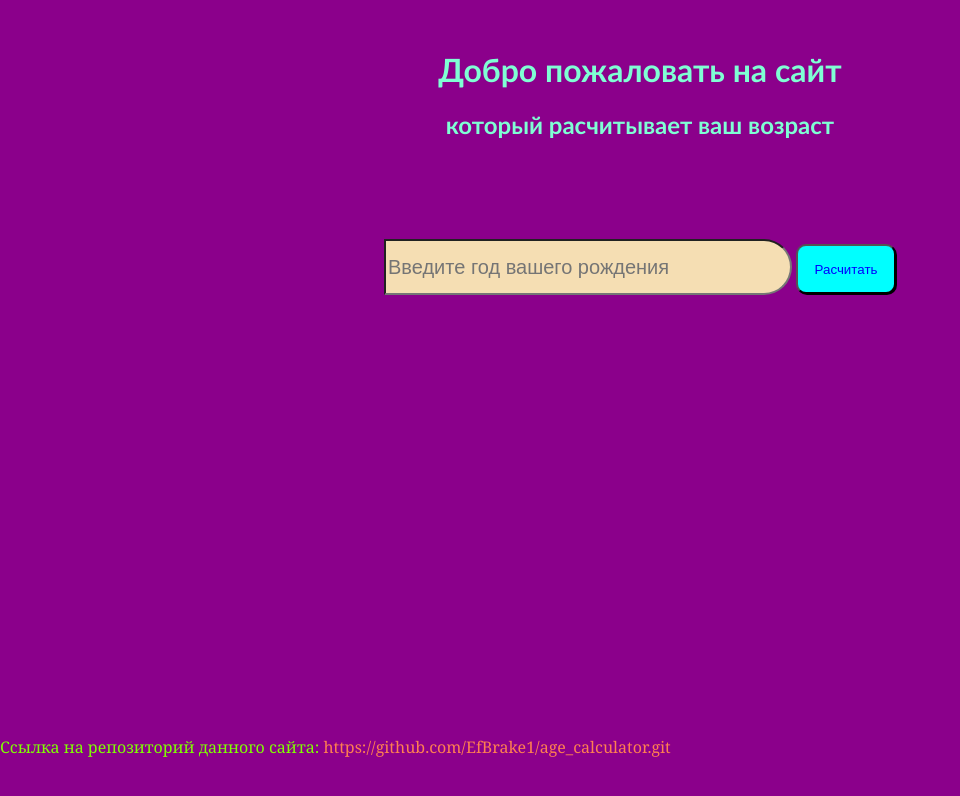
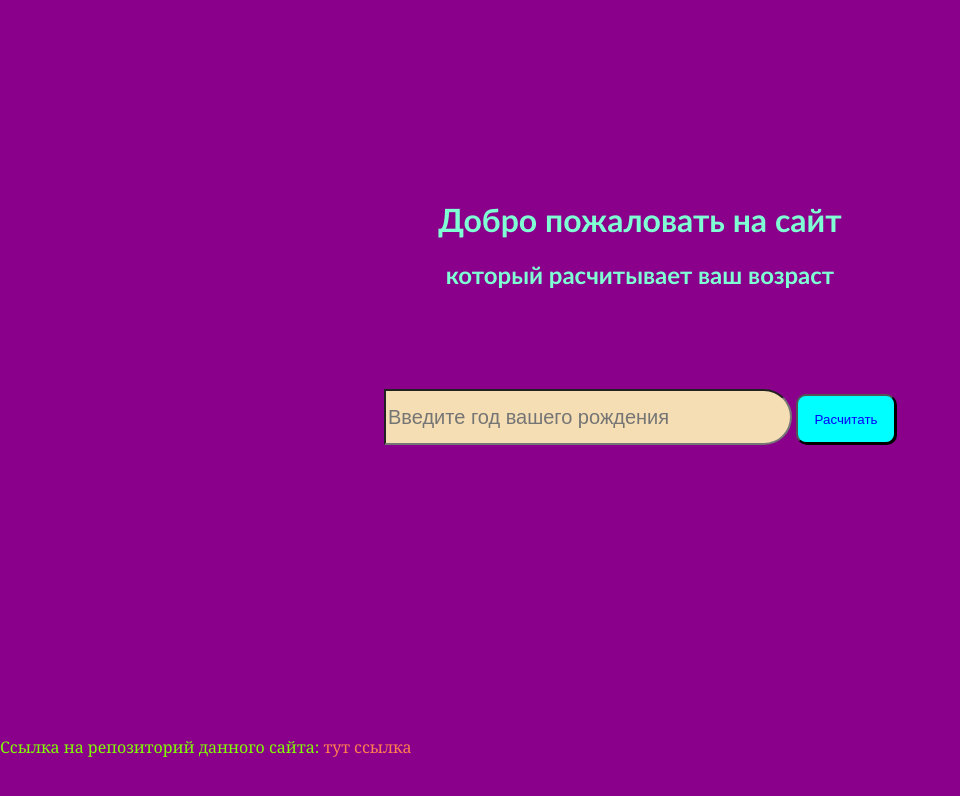
Before and after one commit to EfBrake1/AlgeBruh, a plain HTML site: page index.html in a window 1280 px wide. Shown: the whole page, without its empty margins (0-960 px from the left). Drawn offline with Linux system fonts and the light colour scheme.

Commit message:
center
asd

```diff
--- a/index.html
+++ b/index.html
@@ -8,14 +8,16 @@
     <link rel="stylesheet" href="style.css">
 </head>
 <body>
-    <h1>Добро пожаловать на сайт</h1>
-    <h2>который расчитывает ваш возраст</h2>
-    <div class="mui">
-        <input type="number" class="data" placeholder="Введите год вашего рождения">
-        <button class="value">Расчитать</button>
+    <div class="center">
+        <h1>Добро пожаловать на сайт</h1>
+        <h2>который расчитывает ваш возраст</h2>
+        <div class="mui">
+            <input type="number" class="data" placeholder="Введите год вашего рождения">
+            <button class="value">Расчитать</button>
+        </div>
     </div>
     <div class="footer">
-        <p>Ссылка на репозиторий данного сайта: <a href="https://github.com/EfBrake1/age_calculator.git">https://github.com/EfBrake1/age_calculator.git</a></p>
+        <p>Ссылка на репозиторий данного сайта: <a href="#">тут ссылка</a></p>
     </div>
     <script src="script.js"></script>
 </body>
```
